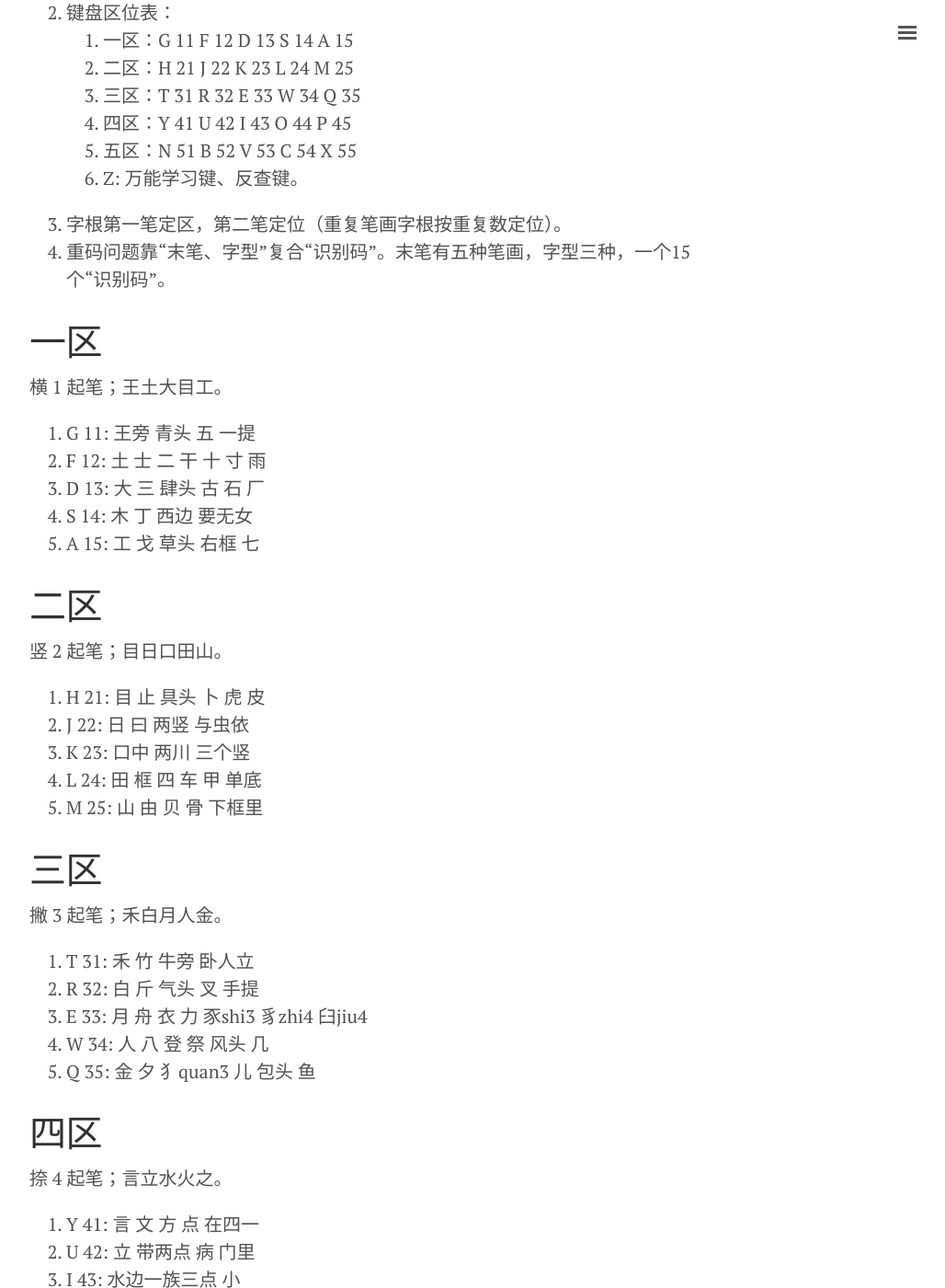
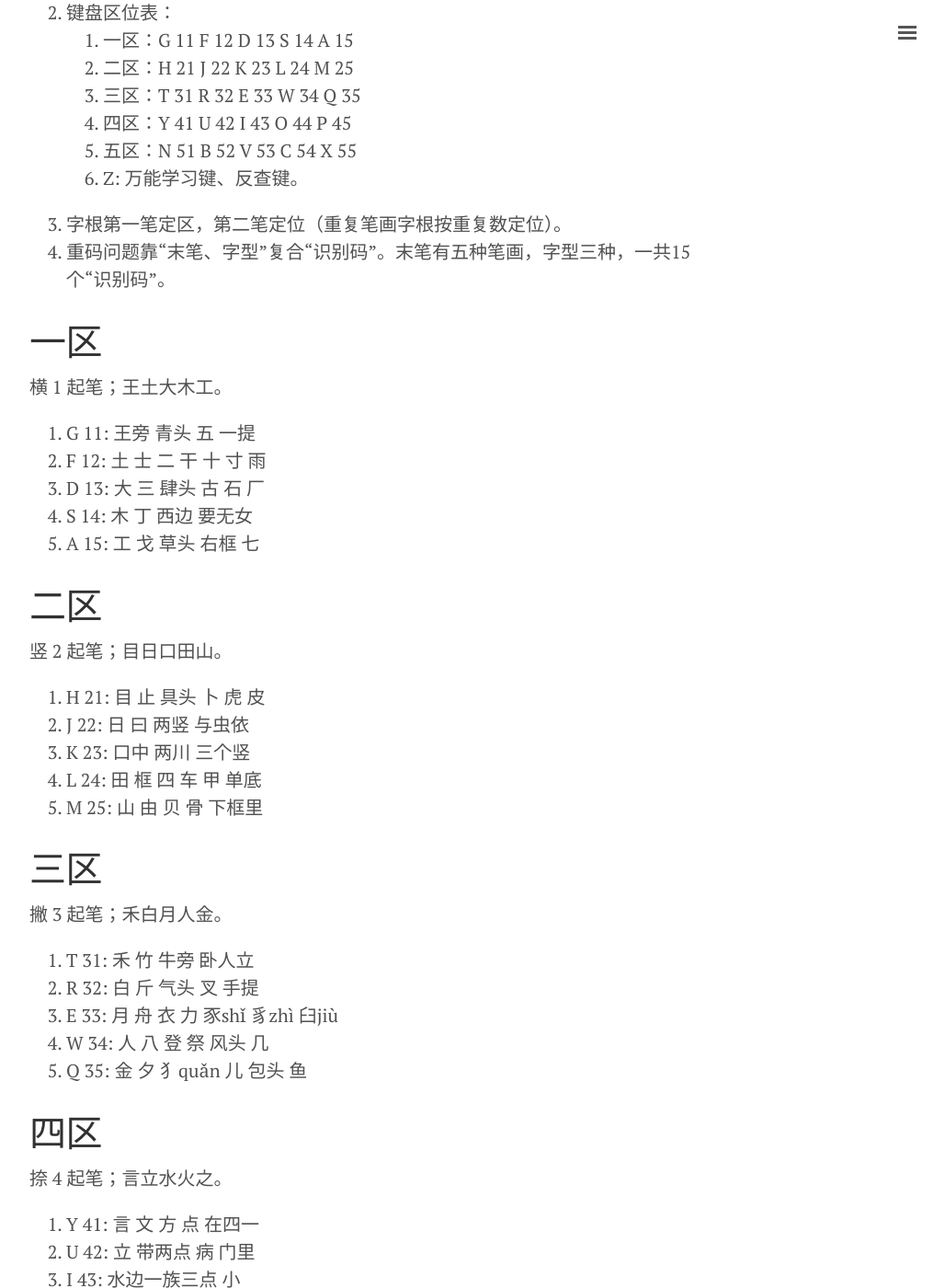
Before and after one commit to outsinre/zh-blog, a Jekyll site: the page built from _posts/2016-01-01-字根.md, in a window 1280 px wide and 1400 px high, scrolled down 859 px. Shown: the whole window at 92% size, without its empty margins (248-1276 px from the left). Built offline with Jekyll 4.4.1, drawn with Linux system fonts in a browser that asks for light colours; comment, search, counter and statistics services are not loaded.

Commit message:
change wubi map

```diff
--- a/_posts/2016-01-01-字根.md
+++ b/_posts/2016-01-01-字根.md
@@ -16,11 +16,11 @@
     5. 五区：N 51 B 52 V 53 C 54 X 55
     6. Z: 万能学习键、反查键。
 3. 字根第一笔定区，第二笔定位（重复笔画字根按重复数定位）。
-4. 重码问题靠“末笔、字型”复合“识别码”。末笔有五种笔画，字型三种，一个15个“识别码”。
+4. 重码问题靠“末笔、字型”复合“识别码”。末笔有五种笔画，字型三种，一共15个“识别码”。
 
 # 一区
 
-横 1 起笔；王土大目工。
+横 1 起笔；王土大木工。
 
 1. G 11: 王旁 青头 五 一提
 2. F 12: 土 士 二 干 十 寸 雨
@@ -44,9 +44,9 @@
 
 1. T 31: 禾 竹 牛旁 卧人立
 2. R 32: 白 斤 气头 叉 手提
-3. E 33: 月 舟 衣 力 豕shi3 豸zhi4 臼jiu4
+3. E 33: 月 舟 衣 力 豕shǐ 豸zhì 臼jiù
 4. W 34: 人 八 登 祭 风头 几
-5. Q 35: 金 夕 犭quan3 儿 包头 鱼
+5. Q 35: 金 夕 犭quǎn 儿 包头 鱼
 
 # 四区
 
```
Also changed, not shown: assets/wubi_new_era.jpg.
